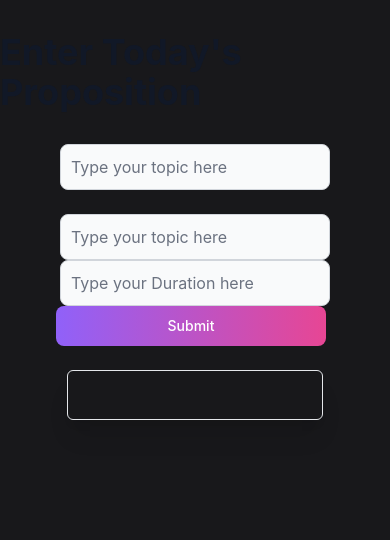
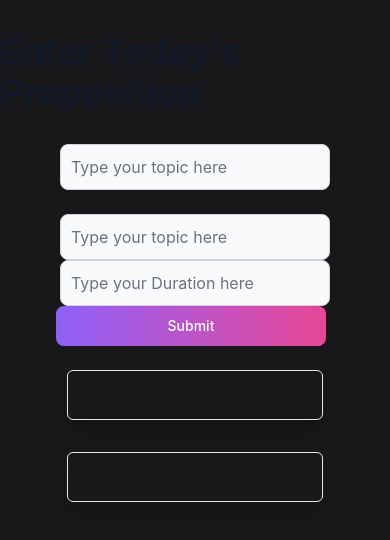
Before and after one commit to DNUT-CTIS/donutshare, a React (Create React App) app in the folder frontend/: page /test in a window 390 px wide. Shown: the top 540 px of the page. Built offline with nearby package versions, Linux system fonts and the light colour scheme; no server answers; what mic-recorder-to-mp3 would draw is missing.

Commit message:
add remaining duration to test topic

```diff
--- a/frontend/src/pages/dashboard/SearchModal.js
+++ b/frontend/src/pages/dashboard/SearchModal.js
@@ -8,7 +8,8 @@ export function SearchModal() {
 
   return (
     <motion.div className="w-[600px] h-[400px]">
-      <p className="animate-pulse text-xl text-center dark:text-white">Looking for another debater</p>
+      <p className="animate-pulse text-xl
+       text-center dark:text-white">Looking for another debater</p>
       <motion.img className="py-16 mx-auto" src={donutImage} drag
                   dragSnapToOrigin={true}
                   dragConstraints={{top:0, bottom: 0.1, left: 0, right: 0.1 }} alt=""/>
--- a/frontend/src/shared/TestTopic.js
+++ b/frontend/src/shared/TestTopic.js
@@ -12,6 +12,7 @@ function TestTopic() {
   const [duration, setDuration] = useState('');
   const [allTopics, setAllTopics] = useState([]);
   const [showModal, setShowModal] = useState(false)
+  const [remaining, setRemaining] = useState('');
 
 
   const handleSubmit = (event) => {
@@ -19,10 +20,12 @@ function TestTopic() {
     topicService.topicTimer(topic1, topic2, duration)
       .then((data) => {
         // Success message or perform any other action
+        window.location.reload(false);
       })
       .catch((error) => {
         // Error message or perform any other action
       });
+
 
 
     // Add your logic to handle the submission here
@@ -38,7 +41,7 @@ function TestTopic() {
           //    console.log(response.userArr)
           console.log(response)
           setTopic(response.currentTopic);
-
+          setRemaining(response.remainingTime);
         },
         (error) => {
           console.log(error);
@@ -92,6 +95,13 @@ function TestTopic() {
             </p>
           </div>
         </div>
+      <div className="border rounded-md shadow shadow-xl dark:bg-zinc-800 dark:border-zinc-700 w-64 flex flex-row my-4">
+        <div className="mx-auto my-4 items-center flex flex-col gap-4 sm:w-fit w-48">
+          <p className="max-h-60 my-2 dark:text-white text-center">
+            {remaining}
+          </p>
+        </div>
+      </div>
       <ToastContainer />
     </div>
 
```
